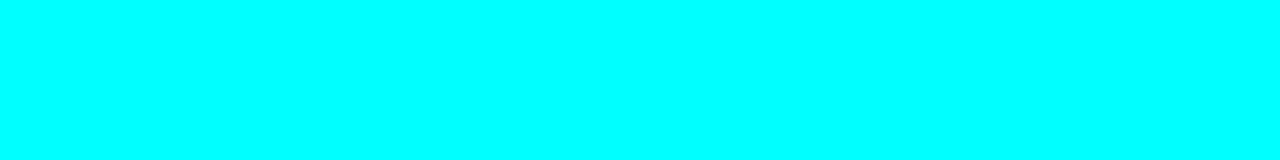
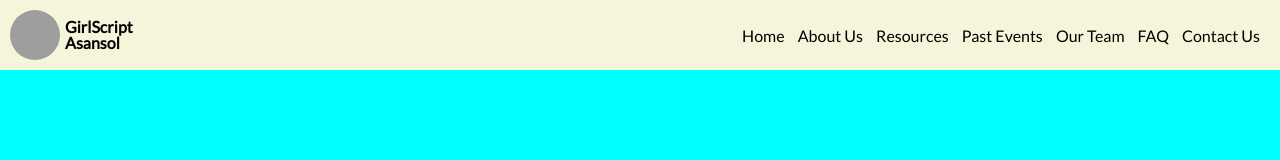
Before and after one commit to gsasansol/GirlScript-Asansol, a plain HTML site: page index.html in a window 1280 px wide. Drawn offline with Linux system fonts and the light colour scheme; grey boxes are pictures that could not be loaded.

Commit message:
navbar changes updated

```diff
--- a/index.html
+++ b/index.html
@@ -8,6 +8,21 @@
     <title>GirlScript Asansol</title>
 </head>
 <body>
-
+    <div class="navbar">
+        <img src="https://avatars.githubusercontent.com/u/104223990?v=4" alt="logo">
+        <div class="name">
+            <p>GirlScript</p>
+            <p>Asansol</p>
+        </div>
+        <div class="options">
+            <a href="#">Home</a>
+            <a href="#">About Us</a>
+            <a href="#">Resources</a>
+            <a href="#">Past Events</a>
+            <a href="#">Our Team</a>
+            <a href="#">FAQ</a>
+            <a href="#">Contact Us</a>
+        </div>
+    </div>
 </body>
 </html>
--- a/styles.css
+++ b/styles.css
@@ -1,3 +1,43 @@
+@import url('https://fonts.googleapis.com/css2?family=Lato&display=swap');
+
 body{
     background-color: aqua;
 }
+*{
+    margin: 0;
+}
+.navbar{
+    padding: 10px;
+    background-color: beige;
+    display: flex;
+    align-items: center;
+    font-family: Lato;
+    gap: 5px;
+}
+
+.navbar .name{
+    line-height: 1.0;
+    font-weight: 900;
+}
+.navbar img{
+    height: 50px;
+    width: 50px;
+    border-radius: 50%;
+}
+
+.options{
+    margin-left: auto;
+
+}
+
+.options a{
+    text-decoration: none;
+    color: black;
+    margin-right: 10px;
+
+}
+
+.options a:hover{
+    border-bottom: 2px solid black;
+
+}
```
